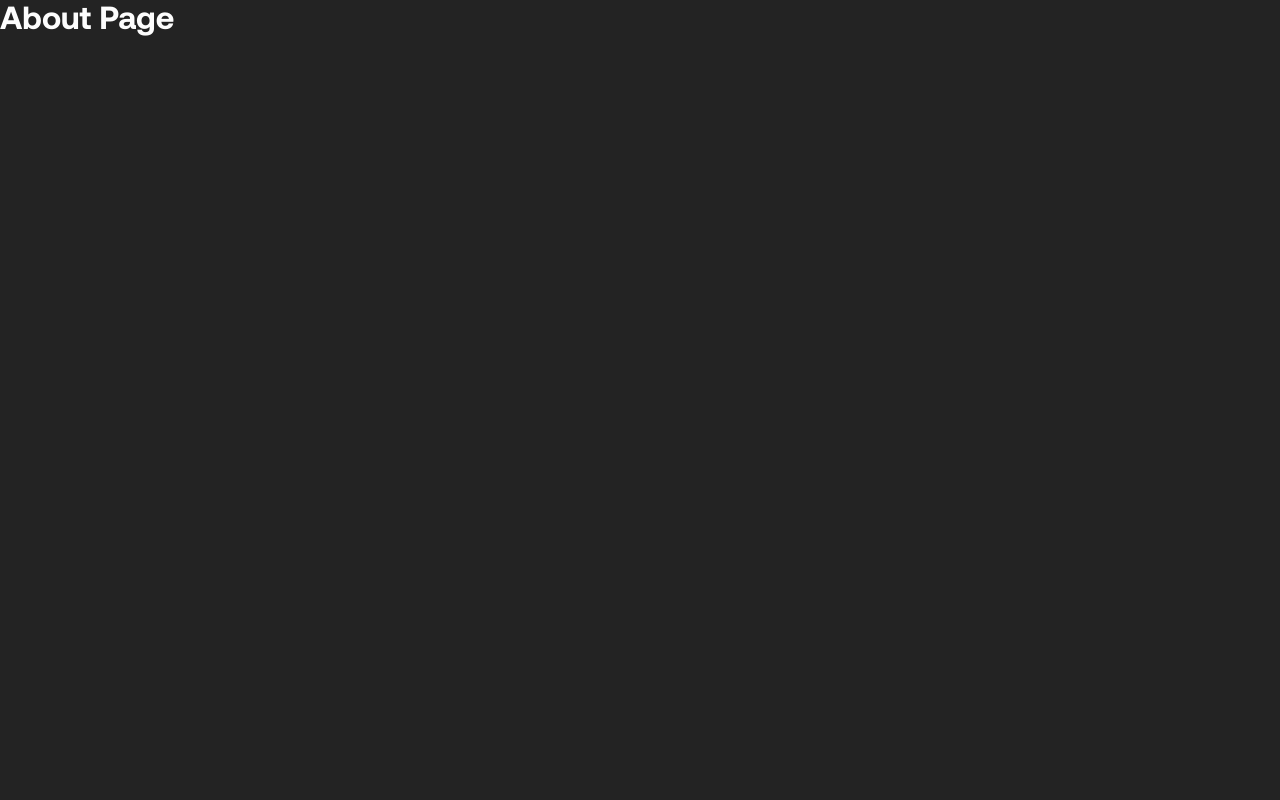
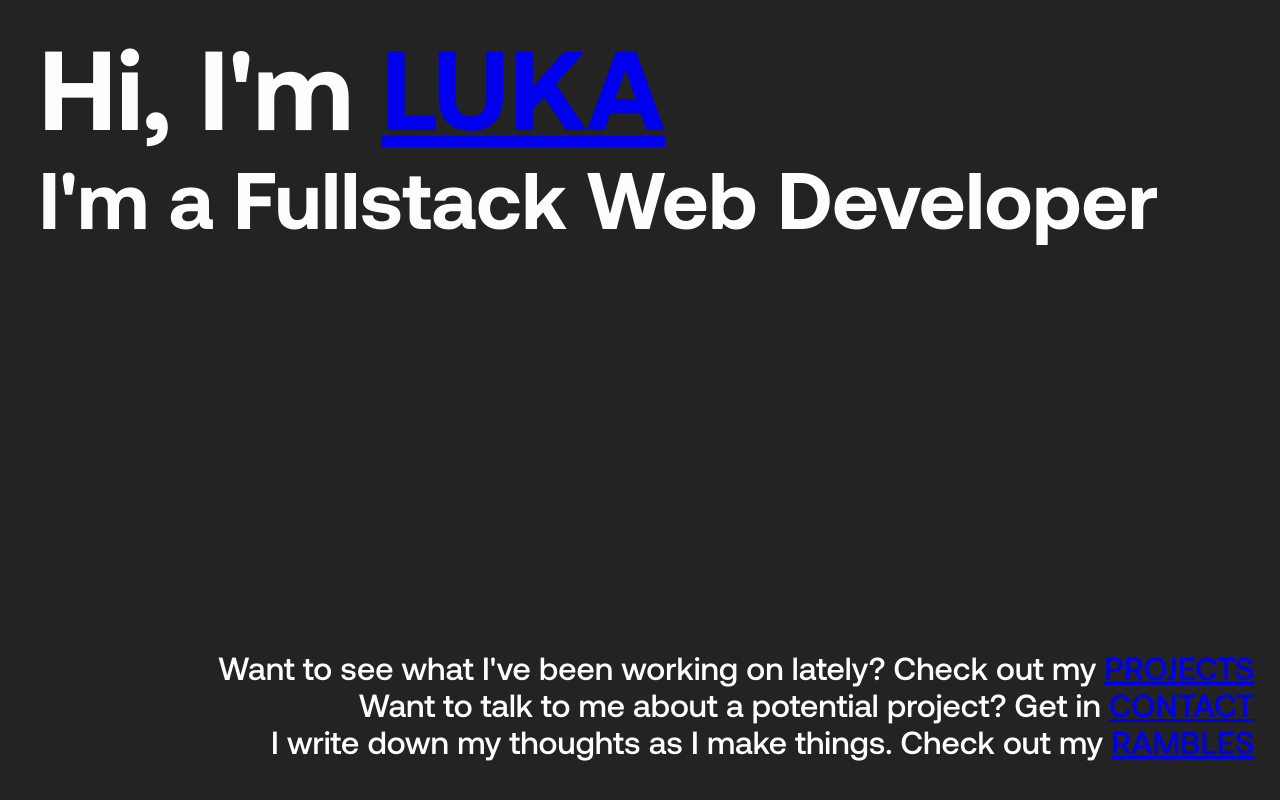
Before and after one commit to Sensanaty/lu-ka.me, a Vue app: page /about in a window 1280 px wide. Built offline with nearby package versions, Linux system fonts and the light colour scheme.

Commit message:
Complete basic skeleton layout of the About page

```diff
--- a/src/pages/about/index.vue
+++ b/src/pages/about/index.vue
@@ -1,6 +1,27 @@
 <template>
-  <div>
-    <h1>About Page</h1>
+  <div id="about-wrapper">
+    <div id="greeting">
+      <h1>Hi, I'm <router-link aria-label="Homepage, labelled 'LUKA'" to="/">LUKA</router-link></h1>
+
+      <h2>I'm a Fullstack Web Developer</h2>
+    </div>
+
+    <div id="navlinks">
+      <span>
+        Want to see what I've been working on lately? Check out my
+        <router-link to="/projects" aria-label="Projects">PROJECTS</router-link>
+      </span>
+
+      <span>
+        Want to talk to me about a potential project? Get in
+        <router-link to="/contact" aria-label="Contact">CONTACT</router-link>
+      </span>
+
+      <span>
+        I write down my thoughts as I make things. Check out my
+        <router-link to="/rambles" aria-label="Rambles">RAMBLES</router-link>
+      </span>
+    </div>
   </div>
 </template>
 
@@ -10,4 +31,37 @@
   };
 </script>
 
-<style lang="scss"></style>
+<style lang="scss">
+  #about-wrapper {
+    height: 100%;
+    display: grid;
+    grid-template: 1fr 1fr / 1fr;
+  }
+
+  /* prettier-ignore */
+  #greeting, #navlinks {
+    display: flex;
+    flex-flow: column wrap;
+  }
+
+  #greeting {
+    margin: 2% 0 0 3%;
+
+    /* prettier-ignore */
+    h1 { font-size: 7rem }
+    /* prettier-ignore */
+    h2 { font-size: 5rem }
+  }
+
+  #navlinks {
+    margin: 3% 2%;
+    justify-content: flex-end;
+    align-items: flex-end;
+
+    /* prettier-ignore */
+    span {
+      font-weight: 500;
+      font-size: 2rem;
+    }
+  }
+</style>
```
